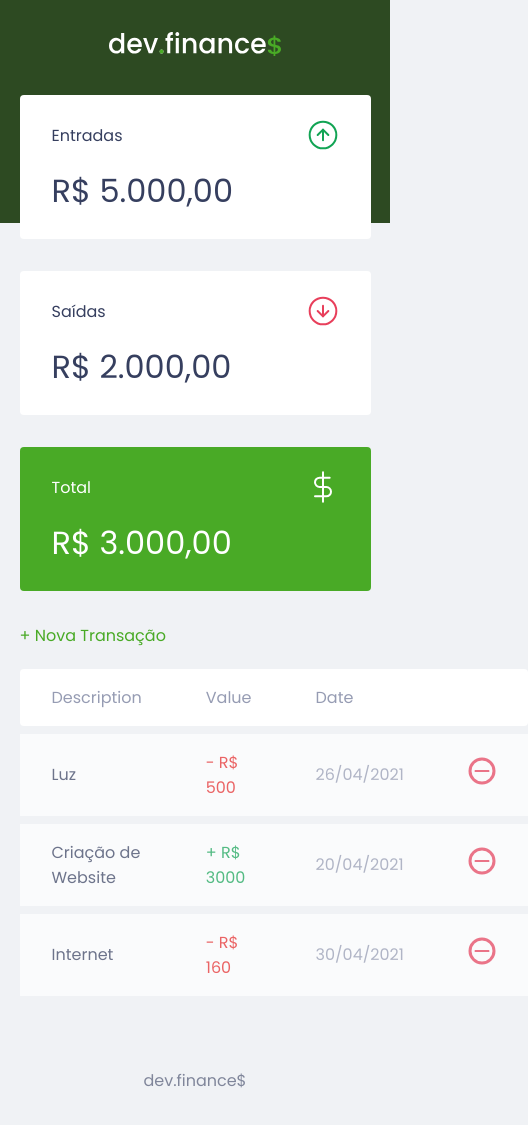
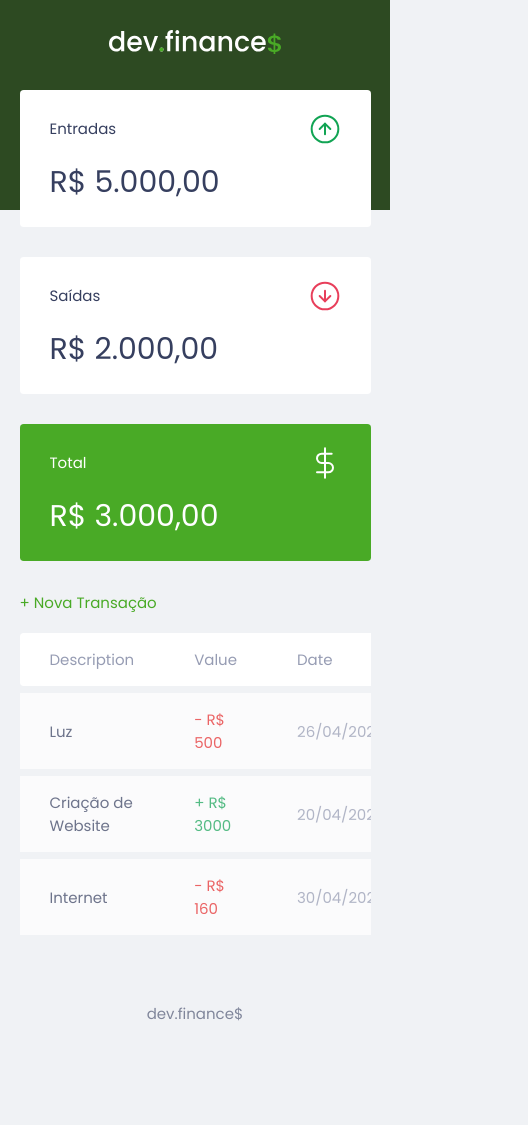
Before and after one commit to Vini03-Alcantra/DevFinance, a plain HTML site: page index.html in a window 390 px wide. Shown: the whole page, 528 px wide, since content can reach past the window. After the commit the page ends 1055 px from the top, so only its background shows below. Drawn offline with Linux system fonts and the light colour scheme.

Commit message:
monando detalhes de responsividade

```diff
--- a/style.css
+++ b/style.css
@@ -6,6 +6,10 @@
     margin: 0;
     padding: 0;
     box-sizing: border-box;
+}
+
+html{
+    font-size: 93.75%;
 }
 
 body{
@@ -107,9 +111,11 @@ header{
 
 /*Table =========================*/
 #data-table{
+    display: block;
     width: 100%;
     border-spacing: 0 .5rem;
     color: #969cb3;
+    overflow-x: auto;
 }
 
 table th {
@@ -161,3 +167,16 @@ footer{
     color: var(--dark-blue);
     opacity: .6;
 }
+
+/*Responsive ===============================*/
+@media (min-width: 800px){
+    html{
+        font-size: 87.5%;
+    }
+
+    #balance {
+        display: grid;
+        grid-template-columns: repeat(3, 1fr);
+        gap: 2rem;
+    }
+}
```
